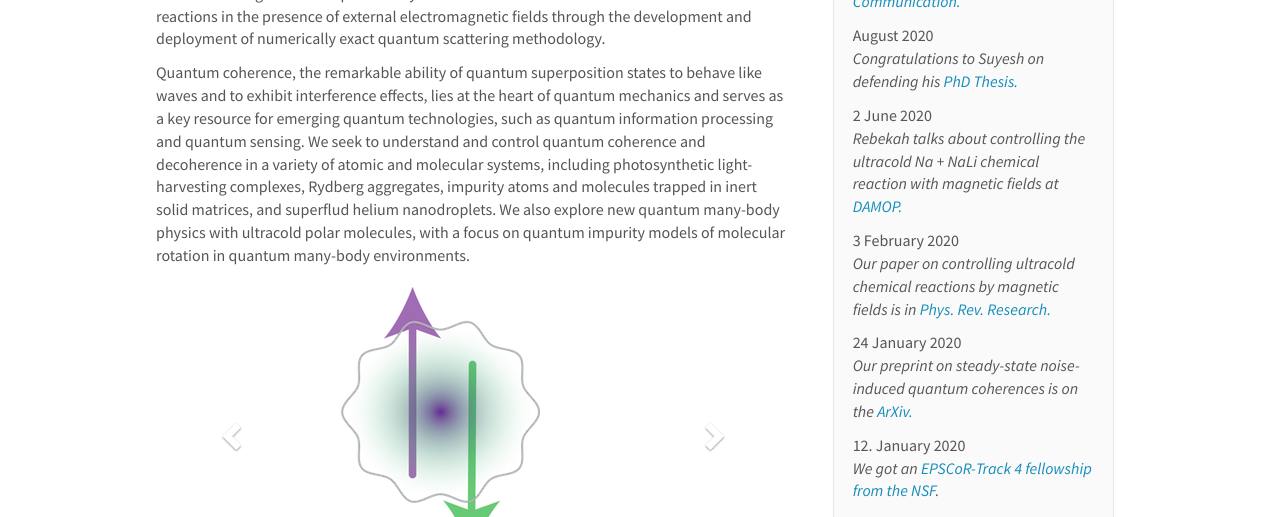
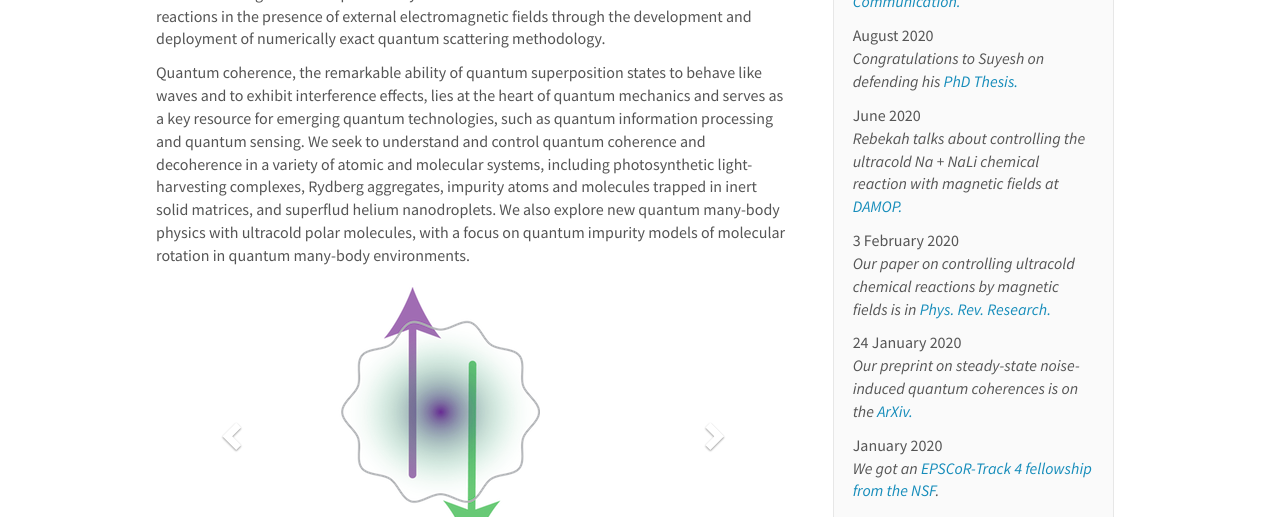
Before and after one commit to tscherbul/tscherbul.github.io, a Jekyll site: the page built from _pages/home.md, in a window 1280 px wide and 900 px high. Shown: the part 383-900 px from the top of the window. Built offline with Jekyll 4.4.1, drawn with Linux system fonts in a browser that asks for light colours; nearby versions of some CDN libraries.

Commit message:
Update news.yml

```diff
--- a/_data/news.yml
+++ b/_data/news.yml
@@ -7,7 +7,7 @@
 - date: August 2020
   headline: "Congratulations to Suyesh on defending his <a href='https://scholarworks.unr.edu/handle/11714/7584'>PhD Thesis.</a>"
 
-- date: 2 June 2020
+- date: June 2020
   headline: "Rebekah talks about controlling the ultracold Na + NaLi chemical reaction with magnetic fields at <a href='https://meetings.aps.org/Meeting/DAMOP20/Session/S03.8'>DAMOP.</a>"
 
 - date: 3 February 2020
@@ -16,7 +16,7 @@
 - date: 24 January 2020
   headline: "Our preprint on steady-state noise-induced quantum coherences is on the <a href='https://arxiv.org/abs/2001.09230'> ArXiv.</a>"
 
-- date: 12. January 2020
+- date: January 2020
   headline: "We got an <a href='https://www.nsf.gov/awardsearch/showAward?AWD_ID=1929190'> EPSCoR-Track 4 fellowship from the NSF</a>."
 
 #- date: 4. May 2018
```
